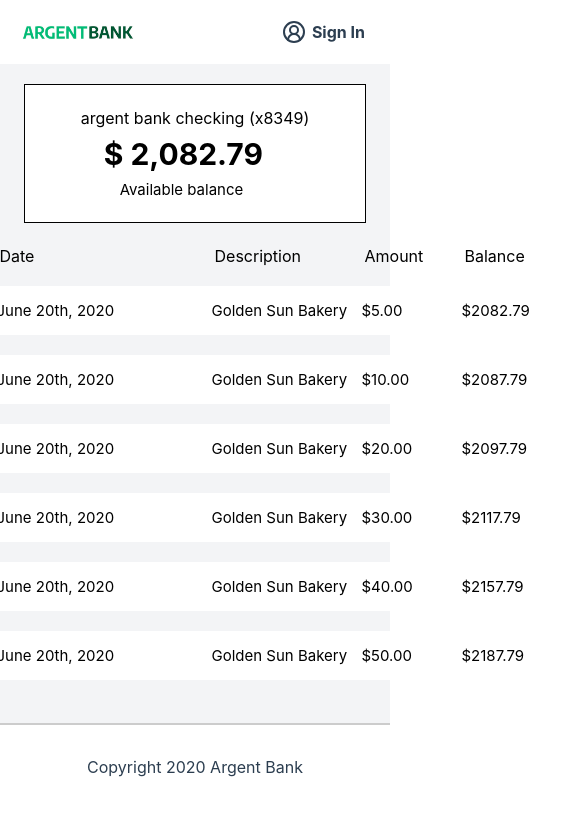
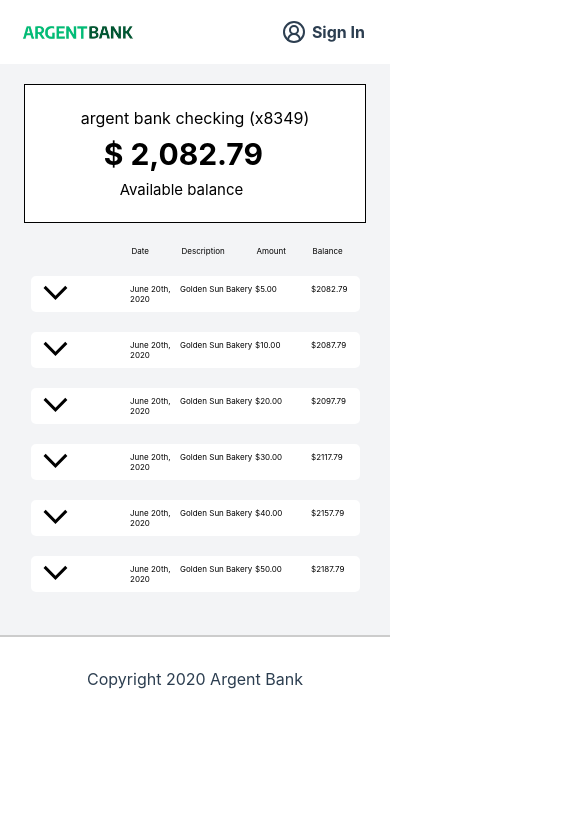
Before and after one commit to Mystekerinos/p13, a React (Create React App) app in the folder client/: page /transactions in a window 390 px wide. Shown: the top 816 px of the page, 585 px wide, since content can reach past the window. Built offline with nearby package versions, Linux system fonts and the light colour scheme.

Commit message:
refacto-responsive

```diff
--- a/client/src/assets/css/collapse.css
+++ b/client/src/assets/css/collapse.css
@@ -58,13 +58,32 @@ background-color: #FFFFFF;
 }
 
 @media screen and (max-width: 992px) {
-  .list-item {
-    width: 80%;
+  .transaction-body{
+    width:90%;
   }
     .transaction-details {
 
-      width: 97%;
+      width: 100%;
     }
+
+        .list-item {
+        padding-left: 0px;
+        display: flex;
+        justify-content: center;
+        }
+        .transaction-type {
+
+        padding-left: 170px;
+        font-size: 14px;
+                }
+        .transaction-category {
+
+        padding-left: 170px;
+                }
+        .transaction-notes {
+        font-size: 14px;
+        padding-left: 170px;
+        }
 }
 @media screen and (max-width: 768px) {
   .list-item p {
@@ -83,15 +102,62 @@ background-color: #FFFFFF;
     top: -16px;
     left: 0;
   }
-}
 .list-item.reverse svg {
   transform: rotate(180deg);
 }
-@media screen and (max-width: 650px) {
+ .transaction-body {
+   width: 94%;
+ }
+}
+@media screen and (max-width: 683px) {
   .list-item {
     width: 90%;
   }
+    .list-item p {
+      font-size: 12px !important;
+    }
   .list-item .collapsed-text {
     width: 90%;
   }
+     .transaction-details {
+       width: 90%;
+     }
 }
+@media screen and (max-width: 545px) {
+
+  .list-item p {
+    font-size: 12px !important;
+  }
+    .list-item {
+      width: 100%;
+    }
+            .transaction-details {
+              width: 100%;
+            }
+
+}
+
+@media screen and (max-width: 390px) {
+
+  .list-item p {
+    font-size: 8px !important;
+  }
+    .transaction-type {
+      padding-left: 91px;
+      font-size: 8px;
+    }
+
+    .transaction-category {
+      padding-left: 91px;
+      font-size: 8px;
+        }
+    .transaction-notes {
+      padding-left: 91px;
+      font-size: 8px;
+
+                }
+    .transaction-details {
+     width: 100%;
+                    }
+
+}
--- a/client/src/assets/css/transactions.css
+++ b/client/src/assets/css/transactions.css
@@ -118,3 +118,89 @@ margin-top:23px;
 margin-bottom: 23px;
 
 }
+
+@media screen and (max-width: 992px) {
+    .date {
+            width: 164px;
+        }
+}
+@media screen and (max-width: 683px) {
+    .date {
+        width: 61px;
+        font-size: 12px;
+    }
+    .description {
+    width: 95px;
+      font-size: 12px;
+        }
+ .amount {
+    width: 133px;
+    font-size: 12px;
+                }
+
+ .balance {
+  width: 54px;
+ font-size: 12px;
+                }
+ .transaction-headers {
+    display: flex;
+    justify-content: center;
+    gap: 15%;
+    color: black;
+    padding-left: 0px;
+    padding-right: 57px;
+         }
+}
+@media screen and (max-width: 545px) {
+
+.amount {
+        width: 83px;
+
+    }
+         .date {
+             width: 89px;
+
+         }
+         .transaction-headers {
+
+             padding-left: 150px;
+             padding-right: 150px;
+         }
+
+}
+
+@media screen and (max-width: 469px) {
+
+    .amount {
+        width: 61px;
+
+    }
+
+
+}
+
+
+@media screen and (max-width: 390px) {
+
+.date {
+    font-size: 8px;
+    width: 50px;
+    }
+
+    .description {
+        font-size: 8px;
+        width: 75px;
+    }
+
+    .amount {
+    font-size: 8px;
+    width: 56px;
+    }
+
+    .balance {
+        font-size: 8px;
+        width: 30px;
+    }
+
+
+}
```
